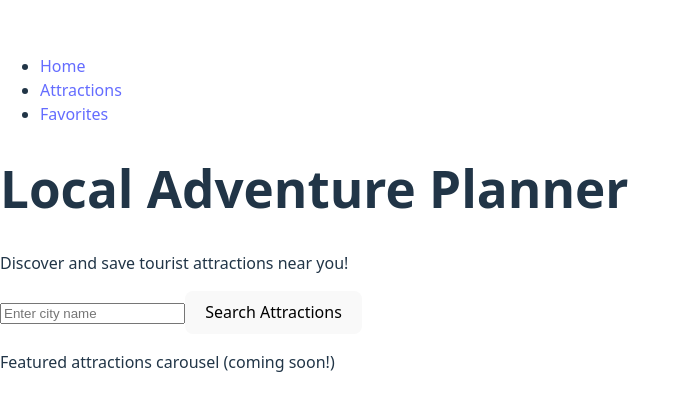
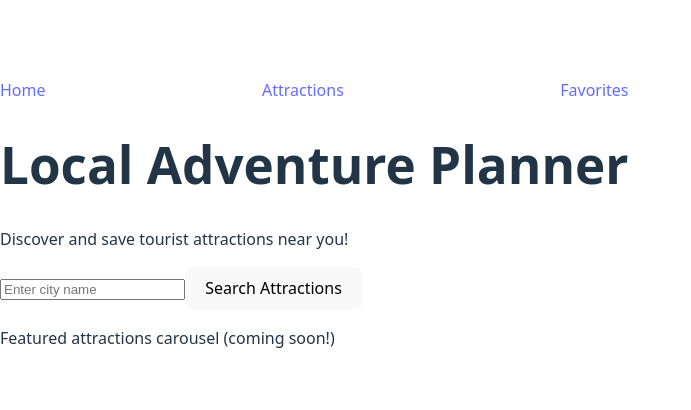
Before and after one commit to Vel2025/ReactWebApp, a React (Vite) app: page / in a window 1280 px wide. Shown: the part 186-596 px from the top of the page, without its empty margins (0-691 px from the left). Built offline with nearby package versions, Linux system fonts and the light colour scheme.

Commit message:
update NavBar css.jsx

```diff
--- a/src/components/Nav.module.css
+++ b/src/components/Nav.module.css
@@ -0,0 +1,10 @@
+.mainNav > ul {
+  display: flex;
+  justify-content: space-between;
+  list-style-type: none;
+  padding: 0;
+}
+
+.mainNav > ul > li > a {
+  text-decoration: none;
+}
```
